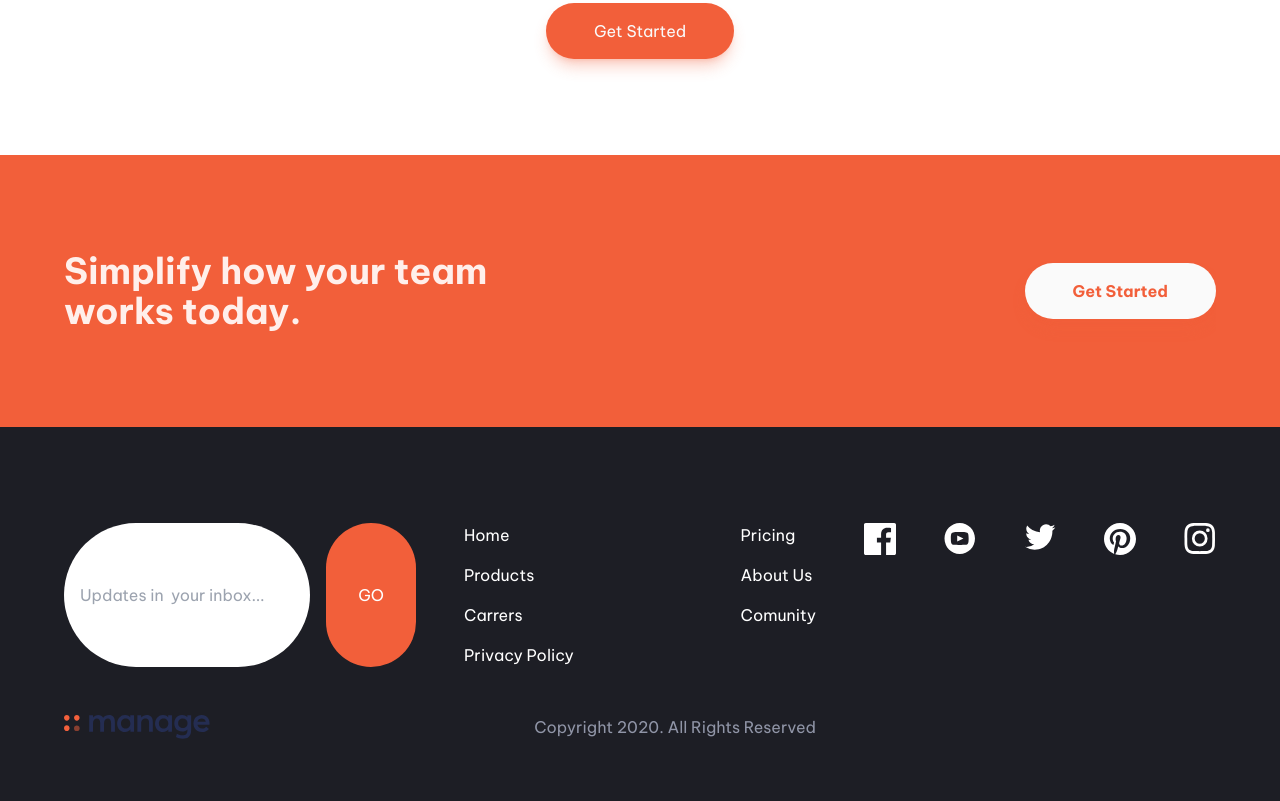
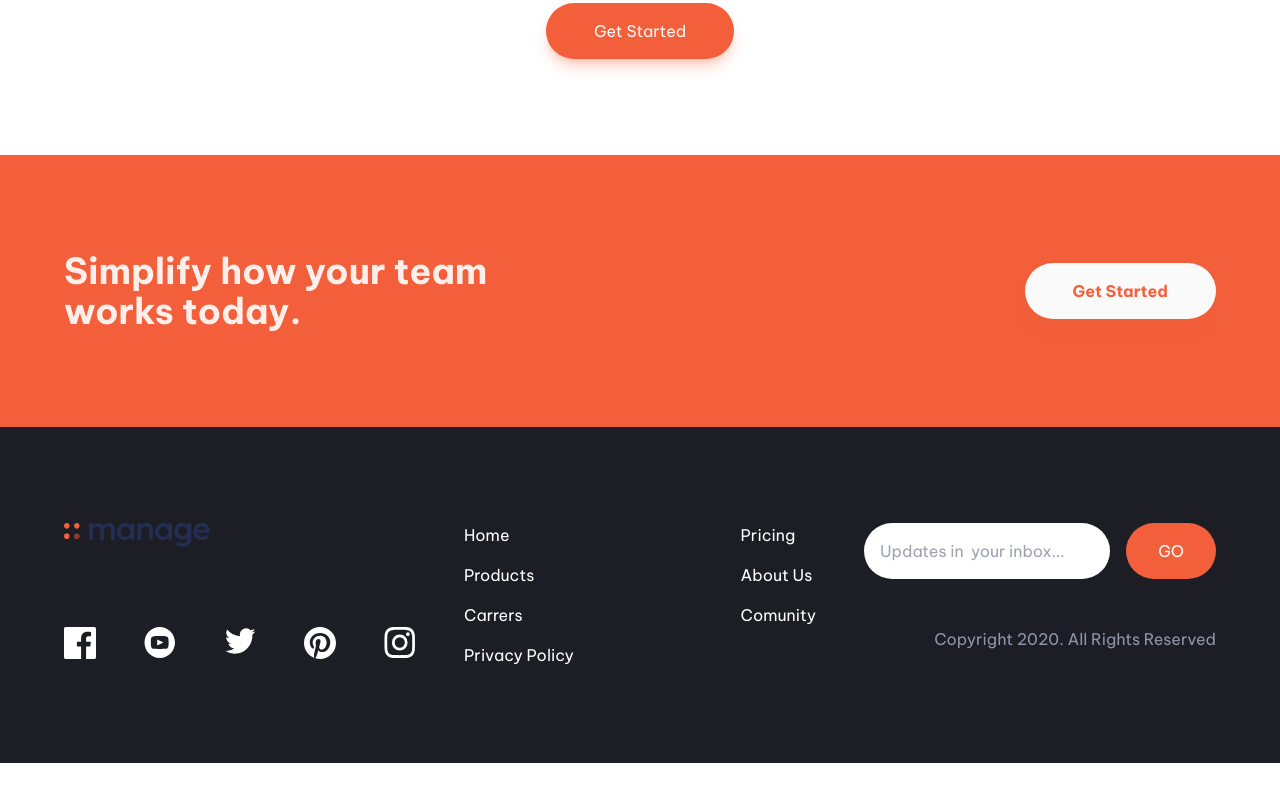
Before and after one commit to Polcas00/fw-tw, a website: page public/index.html in a window 1280 px wide. Shown: the part 1936-2737 px from the top of the page. After the commit the page ends 2699 px from the top, so only its background shows below. Drawn offline with Linux system fonts and the light colour scheme.

Commit message:
footer ok

```diff
--- a/public/index.html
+++ b/public/index.html
@@ -25,11 +25,14 @@
             </a>
 
             <input type="checkbox" name="menu" id="menu" class="peer hidden">
-            <label for="menu" class="bg-open-menu w-6 h-5 bg-cover bg-center cursor-pointer peer-checked:bg-close-menu transition-all z-50 md:hidden"></label>
+            <label for="menu"
+                class="bg-open-menu w-6 h-5 bg-cover bg-center cursor-pointer peer-checked:bg-close-menu transition-all z-50 md:hidden"></label>
 
-            <div class="fixed inset-0 bg-gradient-to-b from-white/70 to-black/70 translate-x-full peer-checked:translate-x-0 transition-transform md:static md:translate-x-0 md:bg-none z-40">
+            <div
+                class="fixed inset-0 bg-gradient-to-b from-white/70 to-black/70 translate-x-full peer-checked:translate-x-0 transition-transform md:static md:translate-x-0 md:bg-none z-40">
 
-                <ul class="absolute inset-x-0 top-24 p-12 bg-white w-[90%] mx-auto rounded-md h-max text-center grid gap-6 font-bold text-dark-blue shadow-2xl md:w-max md:p-0 md:grid-flow-col md:static">
+                <ul
+                    class="absolute inset-x-0 top-24 p-12 bg-white w-[90%] mx-auto rounded-md h-max text-center grid gap-6 font-bold text-dark-blue shadow-2xl md:w-max md:p-0 md:grid-flow-col md:static">
                     <li>
                         <a href="#">Pricing</a>
                     </li>
@@ -50,19 +53,24 @@
             </div>
 
             <!-- CHEKEAR PORQUE NO ME COPILA text-very-light-gray EN EL LAYER -->
-            <a href="#" class="button py-3 text-very-light-gray shadow-sm shadow-bright-red/30 hidden lg:block">Get Started</a>
+            <a href="#" class="button py-3 text-very-light-gray shadow-sm shadow-bright-red/30 hidden lg:block">Get
+                Started</a>
 
         </nav>
         <!-- HERO -->
         <section class="wrapper grid gap-8 justify-items-center items-center pb-12 md:grid-cols-2 md:py-24">
 
-            <img src="../assets/images/illustration-intro.svg" alt="Imagen de la Intro" class="w-full max-w-lg md:order-1">
+            <img src="../assets/images/illustration-intro.svg" alt="Imagen de la Intro"
+                class="w-full max-w-lg md:order-1">
 
             <article class="text-center space-y-6 md:text-left md:space-y-8">
-                <h1 class="text-4xl font-bold text-very-dark-blue md:text-5xl">Bring everyone together to build better products.</h1>
-                <p class="text-dark-grayish-blue">Manage makes it simple for software teams to plar day-to-day tasks while keeping the larger team goals in view</p>
+                <h1 class="text-4xl font-bold text-very-dark-blue md:text-5xl">Bring everyone together to build better
+                    products.</h1>
+                <p class="text-dark-grayish-blue">Manage makes it simple for software teams to plar day-to-day tasks
+                    while keeping the larger team goals in view</p>
 
-                <a href="#" class="button text-very-light-gray mx-auto shadow-xl shadow-bright-red/30 md:mx-0">Get Started</a>
+                <a href="#" class="button text-very-light-gray mx-auto shadow-xl shadow-bright-red/30 md:mx-0">Get
+                    Started</a>
             </article>
 
         </section>
@@ -70,7 +78,8 @@
 
     <!-- SHADOW -->
     <figure class="absolute inset-0 overflow-hidden pointer-events-none">
-        <img src="../assets/images/bg-tablet-pattern.svg" alt="Sombra del Inicio" class="absolute w-full -z-10 -top-24 -right-1/4 max-w-2xl">
+        <img src="../assets/images/bg-tablet-pattern.svg" alt="Sombra del Inicio"
+            class="absolute w-full -z-10 -top-24 -right-1/4 max-w-2xl">
     </figure>
 
     <!-- ABOUT US -->
@@ -78,7 +87,8 @@
         <section class="wrapper text-center py-24 grid gap-12 md:grid-cols-2 md:text-left">
             <article>
                 <h2 class="text-3xl font-bold text-very-dark-blue mb-6 md:text-4xl">What's different about Manage?</h2>
-                <p class="text-dark-grayish-blue">Manage provides all the functionality your team needs, without the complexity. Our software is tailor-made for modern digital product tears.</p>
+                <p class="text-dark-grayish-blue">Manage provides all the functionality your team needs, without the
+                    complexity. Our software is tailor-made for modern digital product tears.</p>
             </article>
             <!-- KEY POINTS -->
             <div class="grid gap-12">
@@ -87,21 +97,27 @@
                         <span class="bg-bright-red text-white px-6 rounded-full py-2">01</span>
                         <span class="flex-1 p-2">Track company-wide progress</span>
                     </p>
-                    <p class="text-dark-grayish-blue text-left">See how your day-to-day tasks fit into the wider vision. Go from tracking progress at the milestone level all the way done to the smallest of details. Never lose sight of the bigger picture again.</p>
+                    <p class="text-dark-grayish-blue text-left">See how your day-to-day tasks fit into the wider vision.
+                        Go from tracking progress at the milestone level all the way done to the smallest of details.
+                        Never lose sight of the bigger picture again.</p>
                 </article>
                 <article class="space-y-4 md:space-y-6">
                     <p class="bg-very-pale-red rounded-l-full font-bold flex items-center md:bg-transparent">
                         <span class="bg-bright-red text-white px-6 rounded-full py-2">02</span>
                         <span class="flex-1 p-2">Advanced built-in reports</span>
                     </p>
-                    <p class="text-dark-grayish-blue text-left">Set internal delivery estimates and track progress toward company goals. Our customisable dashboard helps you build out the reports you need to keep key stakeholders informed.</p>
+                    <p class="text-dark-grayish-blue text-left">Set internal delivery estimates and track progress
+                        toward company goals. Our customisable dashboard helps you build out the reports you need to
+                        keep key stakeholders informed.</p>
                 </article>
                 <article class="space-y-4 md:space-y-6">
                     <p class="bg-very-pale-red rounded-l-full font-bold flex items-center md:bg-transparent">
                         <span class="bg-bright-red text-white px-6 rounded-full py-2">03</span>
                         <span class="flex-1 p-2">Everything you need in one place</span>
                     </p>
-                    <p class="text-dark-grayish-blue text-left">Stop jumping from one service to another to communicate, store files, track tasks ond share documents. Manage offers an all-in-one team productivity solution.</p>
+                    <p class="text-dark-grayish-blue text-left">Stop jumping from one service to another to communicate,
+                        store files, track tasks ond share documents. Manage offers an all-in-one team productivity
+                        solution.</p>
                 </article>
             </div>
         </section>
@@ -112,9 +128,11 @@
         <h2 class="text-3xl font-bold text-very-dark-blue md:text-4xl">What they've said</h2>
         <div class="mt-24 mb-10">
             <article class="bg-very-light-gray pt-16 pb-12 px-4 relative">
-                <img src="../assets/images/avatar-ali.png" alt="" class="absolute w-24 aspect-square -top-12 inset-x-0 mx-auto">
+                <img src="../assets/images/avatar-ali.png" alt=""
+                    class="absolute w-24 aspect-square -top-12 inset-x-0 mx-auto">
                 <h3 class="text-xl font-bold mb-4 pt-2 text-very-dark-blue">Ali Bravo</h3>
-                <p class="text-dark-grayish-blue">"We have been able to cancel so many other subscriptions since using Manage. There is no more cross-channel confusion and everyone is much more focused."</p>
+                <p class="text-dark-grayish-blue">"We have been able to cancel so many other subscriptions since using
+                    Manage. There is no more cross-channel confusion and everyone is much more focused."</p>
             </article>
         </div>
         <a href="#" class="button text-very-light-gray mx-auto shadow-lg shadow-bright-red/30">Get Started</a>
@@ -122,25 +140,30 @@
 
     <!-- CTA -->
     <section class="bg-bright-red font-bold">
-        <div class="wrapper py-24 text-center grid gap-6 md:grid-cols-[40%_40%] md:justify-between md:items-center md:text-left">
+        <div
+            class="wrapper py-24 text-center grid gap-6 md:grid-cols-[40%_40%] md:justify-between md:items-center md:text-left">
             <h2 class="text-4xl text-very-pale-red">Simplify how your team works today.</h2>
-            <a href="#" class="button text-bright-red bg-very-light-gray shadow-lg shadow-bright-red/30 mx-auto md:mx-0 md:justify-self-end ">Get Started</a>
+            <a href="#"
+                class="button text-bright-red bg-very-light-gray shadow-lg shadow-bright-red/30 mx-auto md:mx-0 md:justify-self-end ">Get
+                Started</a>
         </div>
     </section>
 
     <!-- FOOTER -->
     <footer class="bg-very-dark-blue py-24">
         <!-- CHEQUEAR GRID AREAS QUE NO FUNCIONAN CORRECTAMENTE -->
-        <section class="wrapper grid gap-12 justify-items-center footer-area md:footer-area-md md:grid-cols-3 md:justify-items-stretch">
+        <section class="wrapper grid gap-12 justify-items-center footer-area md:grid-cols-3 md:justify-items-stretch">
 
             <!-- FORM -->
-            <form action="" class="flex gap-4 w-full min-w-[100px] [grid-area:'form']">
-                <input type="email" placeholder="Updates in  your inbox..." class="min-w-[50px] flex-1 rounded-full px-4">
+            <form action="" class="flex gap-4 w-full min-w-[100px] md:col-start-3">
+                <input type="email" placeholder="Updates in  your inbox..."
+                    class="min-w-[50px] flex-1 rounded-full px-4">
                 <input type="submit" value="GO" class="py-3 px-8 text-white bg-bright-red rounded-full">
             </form>
 
             <!-- NAVIGATION -->
-            <nav class="grid grid-cols-[max-content_max-content] gap-y-4 justify-between text-white w-4/5 [grid-area:'navigation'] md:w-full">
+            <nav
+                class="grid grid-cols-[max-content_max-content] gap-y-4 justify-between text-white w-4/5 md:row-[1/3] md:col-start-2 md:w-full">
                 <a href="#">Home</a>
                 <a href="#">Pricing</a>
                 <a href="#">Products</a>
@@ -151,7 +174,7 @@
             </nav>
 
             <!-- SOCIAL-MEDIA -->
-            <div class="flex flex-wrap gap-4 justify-between w-full [grid-area:'social-media']">
+            <div class="flex flex-wrap gap-4 justify-between w-full md:col-start-1">
                 <a href="#">
                     <img src="../assets/images/icon-facebook.svg" alt="Icono de Facebook" class="w-8">
                 </a>
@@ -170,12 +193,12 @@
             </div>
 
             <!-- LOGO -->
-            <a href="#" class="[grid-area:'logo']">
+            <a href="#" class="md:row-start-1 md:col-start-1">
                 <img src="../assets/images/logo.svg" alt="Logo Manage">
             </a>
 
             <!-- COPY -->
-            <p class="text-dark-grayish-blue [grid-area:'copi'] md:text-right">Copyright 2020. All Rights Reserved</p>
+            <p class="text-dark-grayish-blue md:col-start-3 md:text-right">Copyright 2020. All Rights Reserved</p>
         </section>
     </footer>
 
--- a/src/css/tailwind.css
+++ b/src/css/tailwind.css
@@ -11,36 +11,4 @@
         @apply bg-bright-red text-very-light-gray block w-max py-4 px-12 rounded-full
     }
 
-    /* .form{
-        grid-area: "form";
-    }
-    .navigation{
-        grid-area: "navigation";
-    }
-    .social-media{
-        grid-area: "social-media";
-    }
-    .logo{
-        grid-area: "logo";
-    }
-    .copy{
-        grid-area: "copi";
-    } */
-
-    .footer-area {
-        grid-template-areas:
-        "form"
-        "navigation"
-        "social-media"
-        "logo"
-        "copi";
-    }
-
-    .footer-area-md {
-        grid-template-areas:
-        "logo           navigation  form"
-        "social-media   navigation  copi"
-        ;
-    }
-
 }
```
Also changed, not shown: manage-landing-page-master/style-guide.md (renamed from style-guide.md), public/css/tailwind.css.
